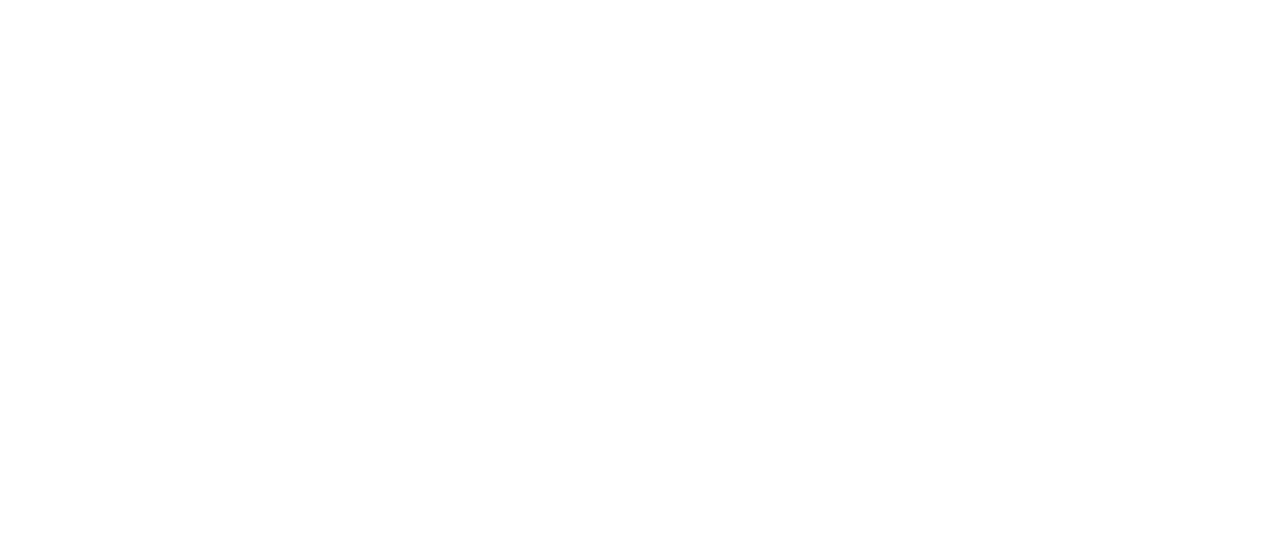
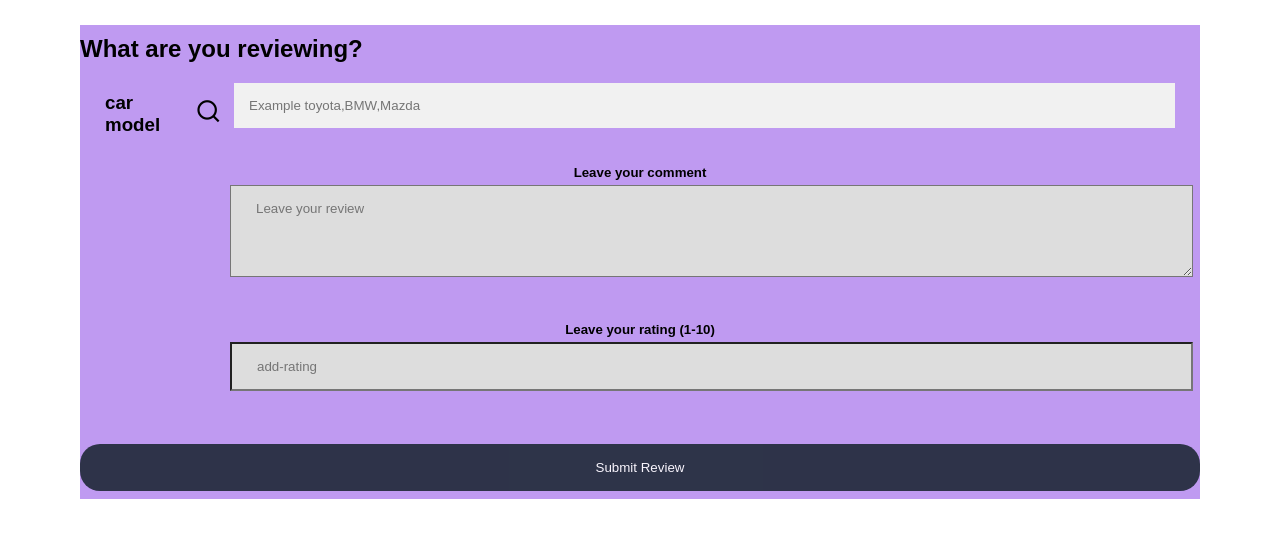
Before and after one commit to Gitog/e-review, a React (Create React App) app in the folder productsreview/: page /reviews in a window 1280 px wide. Before the commit this address had no page. Shown: the top 538 px of the page. Built offline with nearby package versions, Linux system fonts and the light colour scheme.

Commit message:
edited the components

```diff
--- a/productsreview/src/components/Main.js
+++ b/productsreview/src/components/Main.js
@@ -2,12 +2,17 @@
 import SignUp from "./SignUp";
 import { Route, Routes } from "react-router-dom";
 import SignIn from "./SignIn";
+import ReviewForm from "./ReviewForm";
+import AddCar from "./AddCar";
 function Main() {
   return (
     <div>
       <Routes>
         <Route path="/signUp" element={<SignUp />}/>
         <Route path="/signIn" element={<SignIn />}/>
+        <Route path="/reviews" element={<ReviewForm/>}/>
+        <Route path="/newcar" element={<AddCar/>}/>
+
       </Routes>
     </div>
   );
--- a/productsreview/src/components/ReviewForm.js
+++ b/productsreview/src/components/ReviewForm.js
@@ -0,0 +1,46 @@
+import React from "react";
+function ReviewForm() {
+  const handleSubmit = (e) => {
+    // e.preventDefault();
+  };
+
+  const handleReview = () => {
+    alert("Thanks for your review!");
+  };
+
+  return (
+    <div>
+      <div className="review">
+      <h2>What are you reviewing?</h2>
+
+        <div className='search_panel-01'>
+          <h3>car model</h3>
+          <span><i className="ri-search-line"></i>
+          </span>
+            <input type="text" placeholder="Example toyota,BMW,Mazda" />
+
+        </div>
+          <div className="textarea-01">
+            <form onSubmit={handleSubmit}>
+              <h5>Leave your comment</h5>
+              <textarea placeholder="Leave your review" rows="4" cols="50"></textarea>
+              <h5>Leave your rating (1-10)</h5>
+
+              <input type="number" min="1" max="10" placeholder="add-rating"></input>
+              <button
+                type="submit"
+                className="registerbtn"
+                onClick={handleReview}
+                href="/"
+              >
+                Submit Review
+              </button>
+            </form>
+          </div>
+
+      </div>
+
+    </div>
+  )
+}
+export default ReviewForm;
--- a/productsreview/src/components/SignIn.js
+++ b/productsreview/src/components/SignIn.js
@@ -16,7 +16,7 @@
         <div className="logIn">
           <form onSubmit={handleSubmit}>
             <span className="closeBtn1">
-              <Link to="/">
+              <Link to="/homepage">
                 <i className="fas fa-times"></i>
               </Link>
             </span>
@@ -50,7 +50,7 @@
                 type="submit"
                 className="registerbtn"
                 onClick={handleSignIn}
-                href="/"
+                href="/homepage"
               >
                 Log In
               </button>
--- a/productsreview/src/components/SignUp.js
+++ b/productsreview/src/components/SignUp.js
@@ -16,6 +16,26 @@
               <h1>Register</h1><br></br>
               <p>Please fill in this form to have an account.</p><br></br>
 
+              <label htmlFor="full-name">
+                <b>Full_name</b>
+              </label>
+              <input
+                type="text"
+                placeholder="Enter full_name"
+                name="full-name"
+                id="full-name"
+                required
+              />
+              <label htmlFor="username">
+                <b>Username</b>
+              </label>
+              <input
+                type="text"
+                placeholder="Enter username"
+                name="username"
+                id="username"
+                required
+              />
               <label htmlFor="email">
                 <b>Email</b>
               </label>
@@ -24,6 +44,16 @@
                 placeholder="Enter Email"
                 name="email"
                 id="email"
+                required
+              />
+              <label htmlFor="gender">
+                <b>Gender</b>
+              </label>
+              <input
+                type="text"
+                placeholder="Enter your gender"
+                name="gender"
+                id="gender"
                 required
               />
 
```
